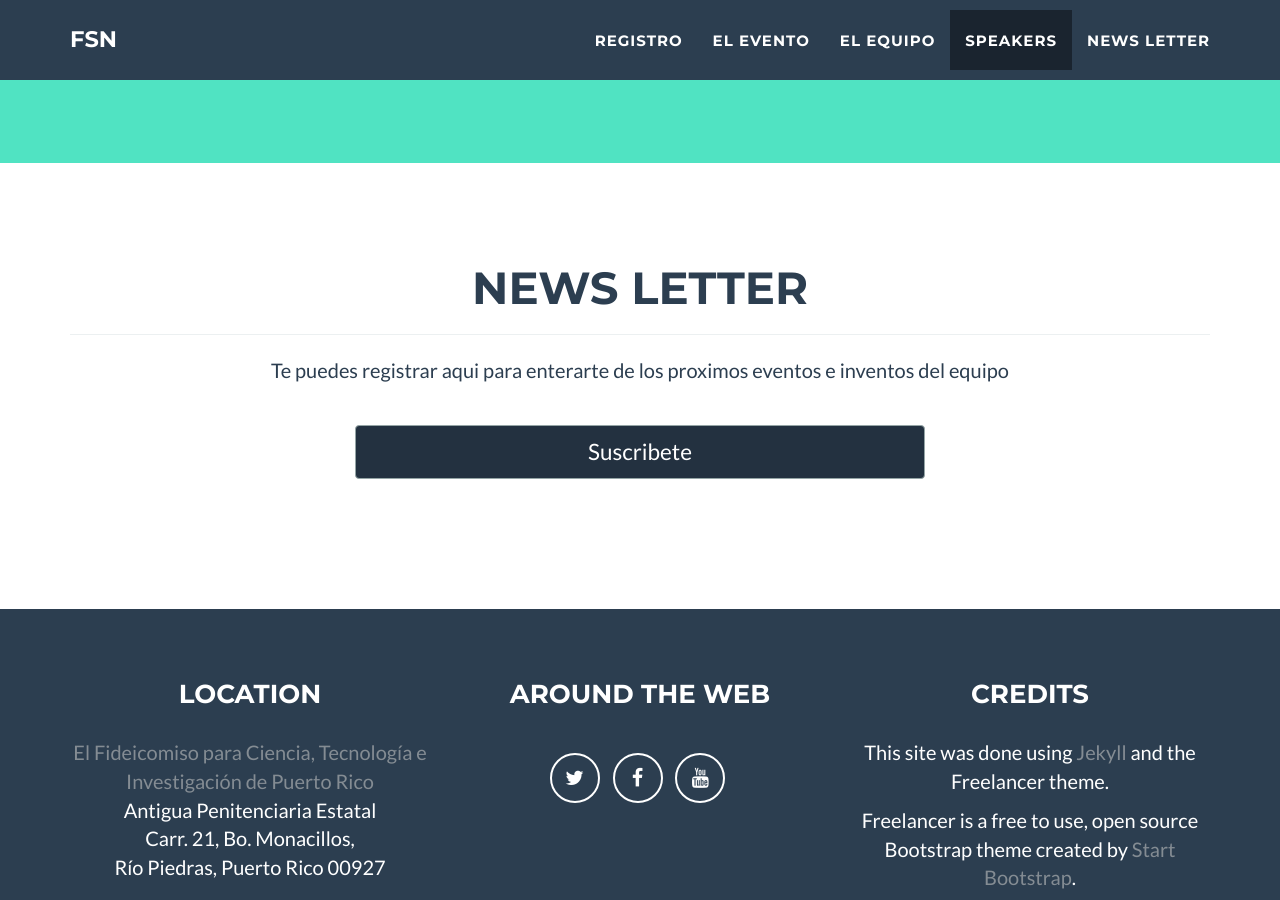
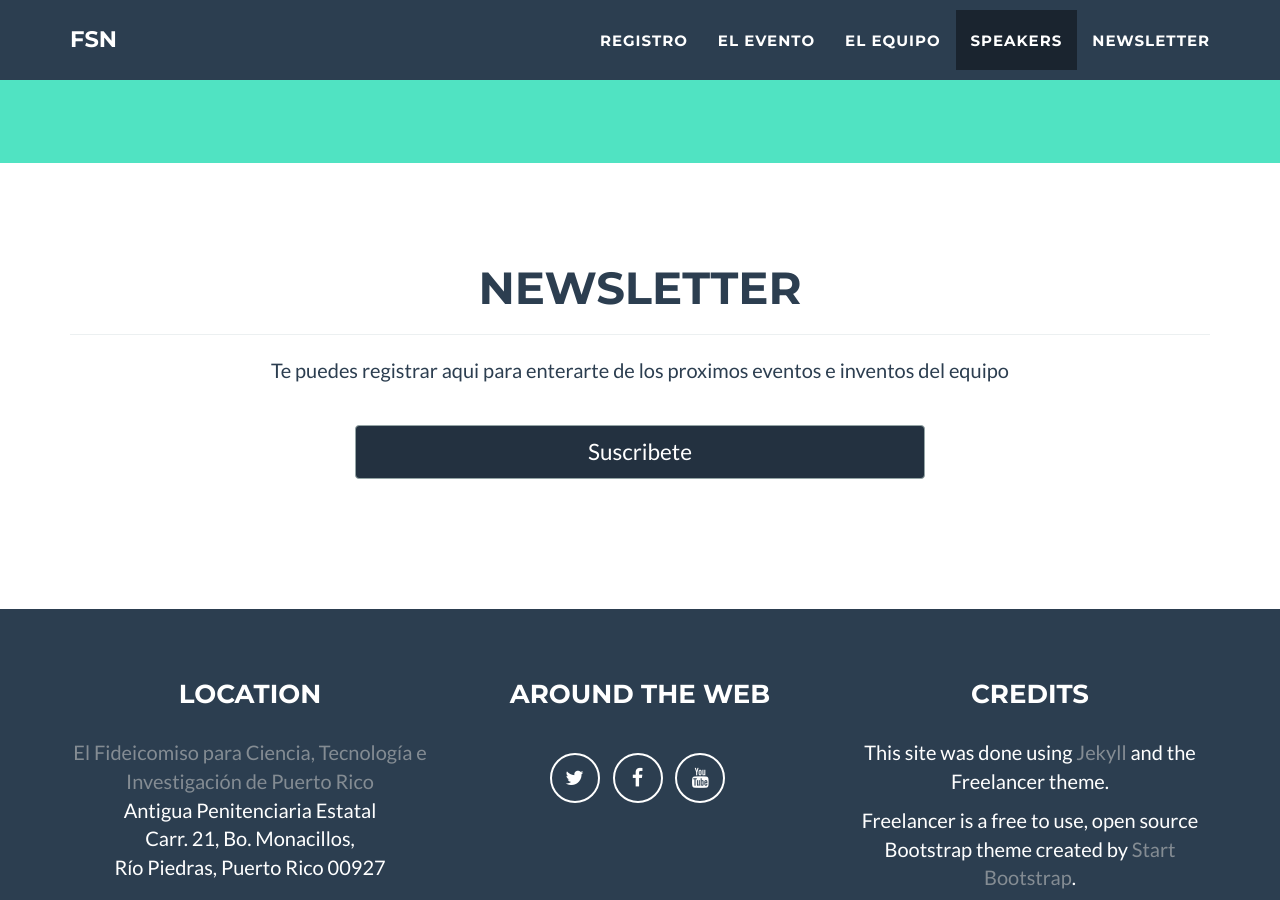
Before and after one commit to fullstacknights/fullstacknights.github.io, a Jekyll site: the page built from index.html, in a window 1280 px wide and 900 px high, scrolled down 3330 px. Built offline with Jekyll 4.4.1, drawn with Linux system fonts in a browser that asks for light colours.

Commit message:
Prefer newsletter to news letter

```diff
--- a/_includes/nav.html
+++ b/_includes/nav.html
@@ -20,9 +20,9 @@
                     </li>
                     <li class="page-scroll">
                         {% if site.active_meetup %}
-                        <a href="#tickets">Registro</a>
+                            <a href="#tickets">Registro</a>
                         {% else %}
-                        <a href="#news-letter">News Letter</a>
+                            <a href="#newsletter">Newsletter</a>
                         {% endif %}
                     </li>
                     <li class="page-scroll">
@@ -36,7 +36,7 @@
                     </li>
                     {% if site.active_meetup %}
                     <li class="page-scroll">
-                        <a href="#news-letter">News Letter</a>
+                        <a href="#newsletter">Newsletter</a>
                     </li>
                     {% endif %}
                 </ul>
--- a/_includes/news_letter.html
+++ b/_includes/newsletter.html
@@ -1,8 +1,8 @@
-<section id="news-letter">
+<section id="newsletter">
     <div class="container">
         <div class="row">
             <div class="col-lg-12 text-center">
-                <h2>News Letter</h2>
+                <h2>Newsletter</h2>
                 <hr >
             </div>
         </div>
--- a/_layouts/default.html
+++ b/_layouts/default.html
@@ -8,7 +8,7 @@
     {% if site.active_meetup %}
         {% include tickets.html %}
     {% else %}
-        {% include news_letter.html %}
+        {% include newsletter.html %}
     {% endif %}
 
     {% include about.html %}
@@ -16,7 +16,7 @@
     {% include talks_submission.html %}
 
     {% if site.active_meetup %}
-        {% include news_letter.html %}
+        {% include newsletter.html %}
     {% endif %}
 
     {% include footer.html %}
```
